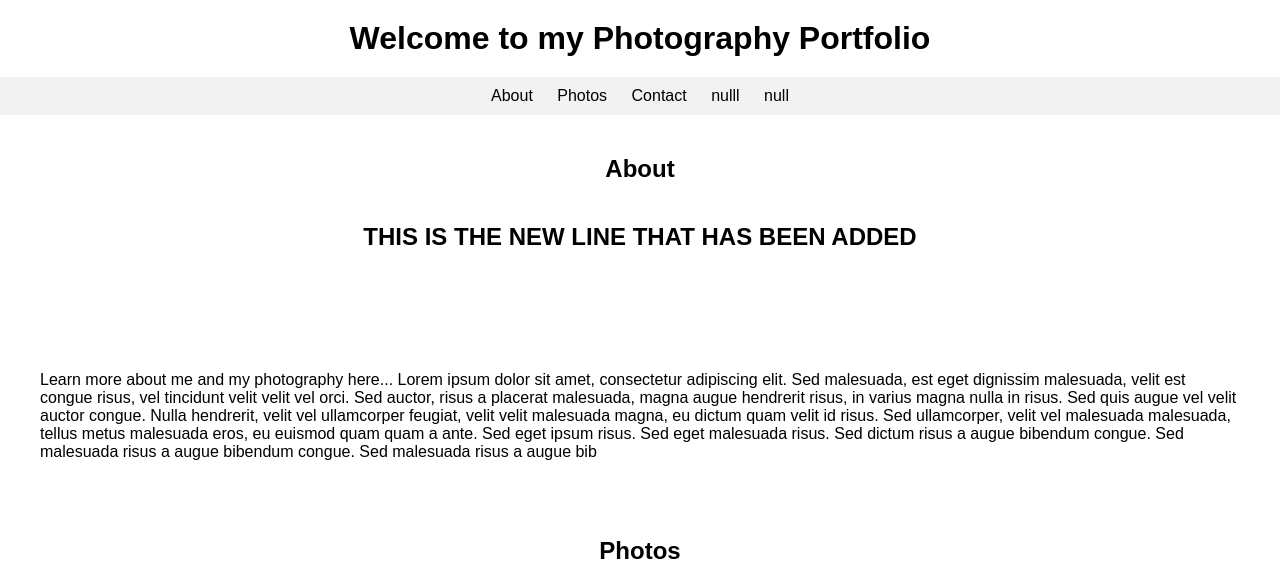
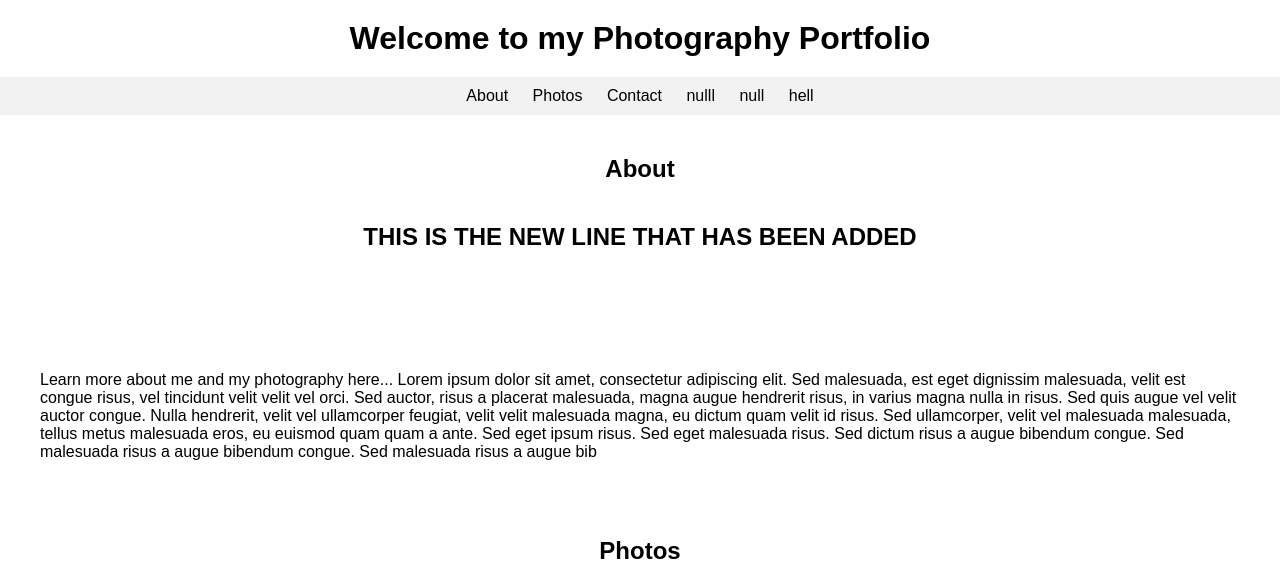
Before and after one commit to ayushkushwaha609/Git_practice, a plain HTML site: page index.html in a window 1280 px wide. Shown: the top 573 px of the page. Drawn offline with Linux system fonts and the light colour scheme.

Commit message:
new modification

```diff
--- a/index.html
+++ b/index.html
@@ -15,6 +15,7 @@
         <li><a href="#contact">Contact</a></li>
          <li><a href="#null">nulll</a></li>
         <li><a href="#null">null</a></li>
+        <li><a href="#hell">hell</a></li>
       </ul>
     </nav>
     <section id="about">
```
